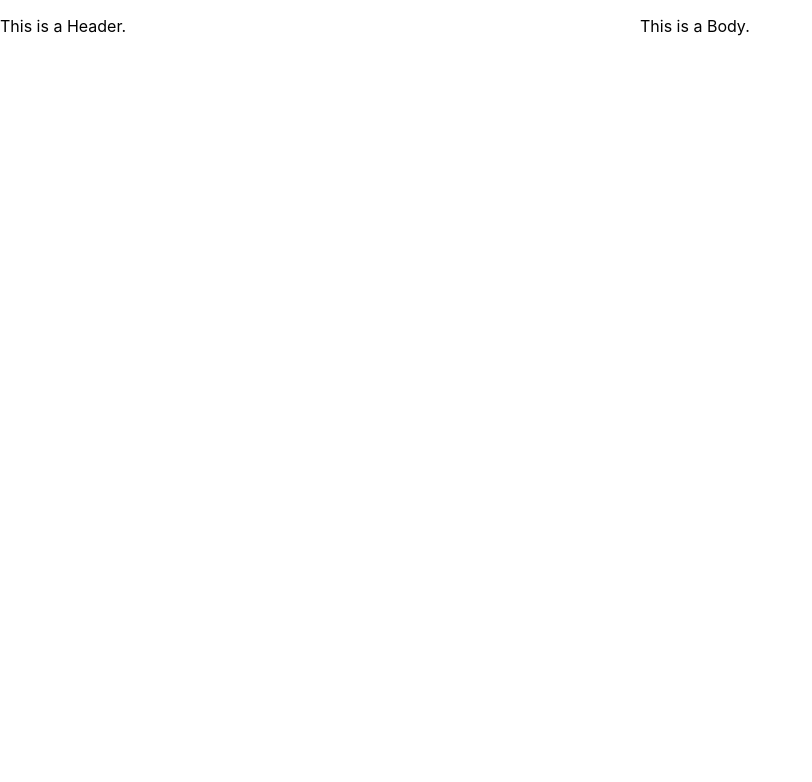
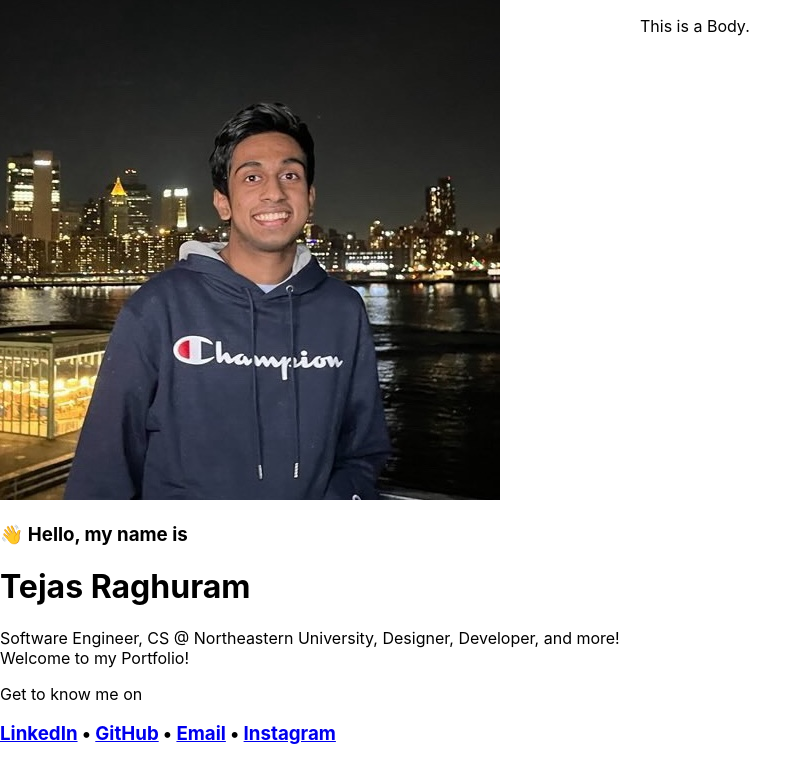
Before and after one commit to TejasRaghuram/Portfolio, a React (Create React App) app: page / in a window 1280 px wide. Shown: the top 782 px of the page, without its empty margins (0-812 px from the left). Built offline with nearby package versions, Linux system fonts and the light colour scheme.

Commit message:
Made Header

```diff
--- a/src/components/Header.js
+++ b/src/components/Header.js
@@ -4,7 +4,24 @@ function Header()
 {
     return (
         <div id="header">
-            <p>This is a Header.</p>
+            <img src={Portrait} alt="" />
+            <h3>👋 Hello, my name is</h3>
+            <h1>Tejas Raghuram</h1>
+            <p>
+                Software Engineer, CS @ Northeastern University, Designer, Developer, and more!
+                <br />
+                Welcome to my Portfolio!
+            </p>
+            <p>Get to know me on</p>
+            <h3>
+                <a href="https://www.linkedin.com/in/tejasr06/">LinkedIn</a>
+                &nbsp;•&nbsp;
+                <a href="https://github.com/tejasraghuram">GitHub</a>
+                &nbsp;•&nbsp;
+                <a href="raghuram.t@northeastern.edu">Email</a>
+                &nbsp;•&nbsp;
+                <a href="https://www.instagram.com/tejas_r06">Instagram</a>
+            </h3>
         </div>
     );
 }
```
